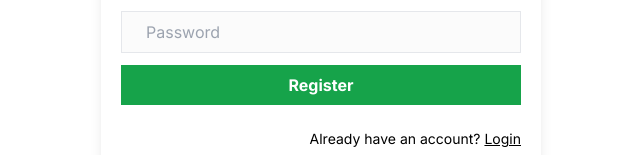
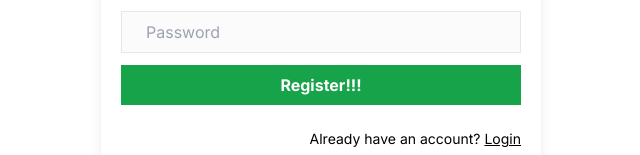
Before and after one commit to VamsiTejchowdary/HoursTracker, a Next.js app: page /register in a window 1280 px wide. Shown: the part 406-561 px from the top of the page, without its empty margins (319-959 px from the left). Built offline with nearby package versions, Linux system fonts and the light colour scheme; no server answers.

Commit message:
added code

```diff
--- a/components/RegisterForm.jsx
+++ b/components/RegisterForm.jsx
@@ -85,7 +85,7 @@ export default function RegisterForm() {
             placeholder="Password"
           />
           <button className="bg-green-600 text-white font-bold cursor-pointer px-6 py-2">
-            Register
+            Register!!!
           </button>
           {error && (
             <div className="bg-red-500 text-white w-fit text-sm py-1 px-3 rounded-md mt-2">
```
